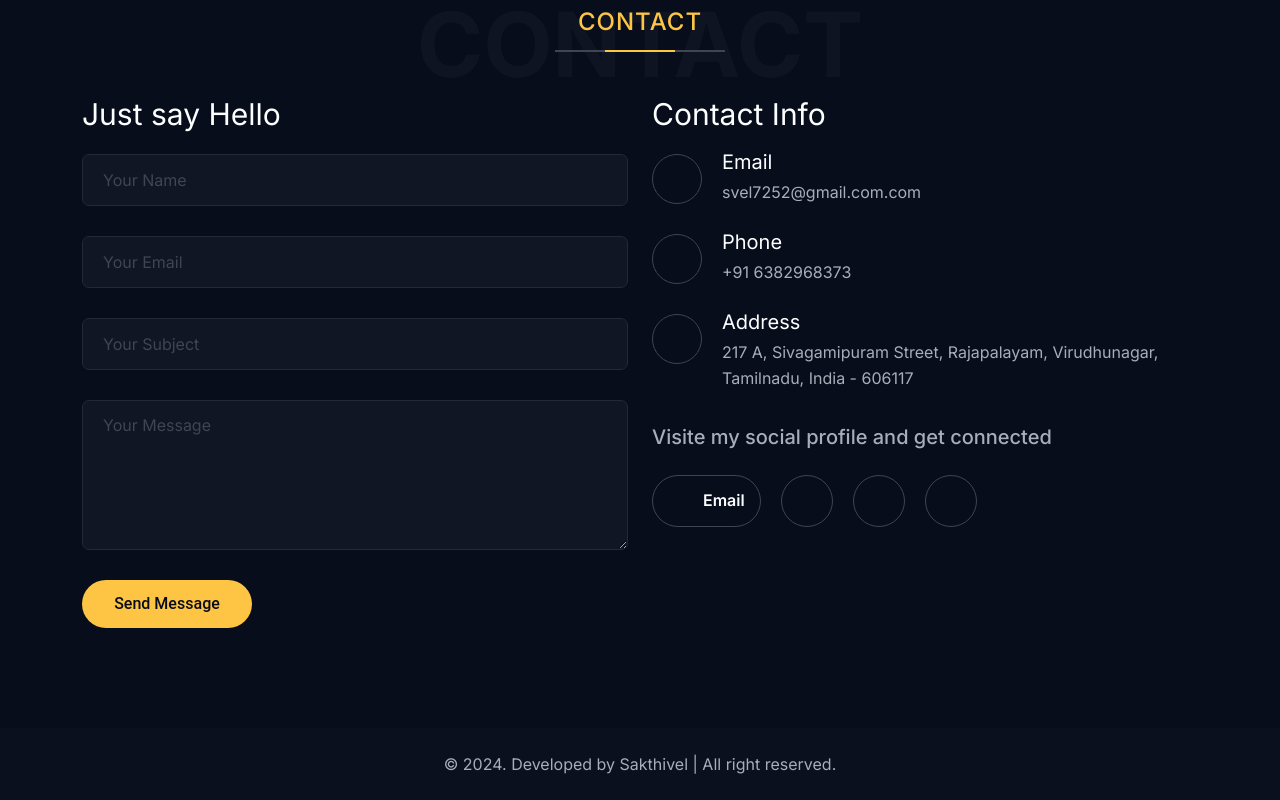
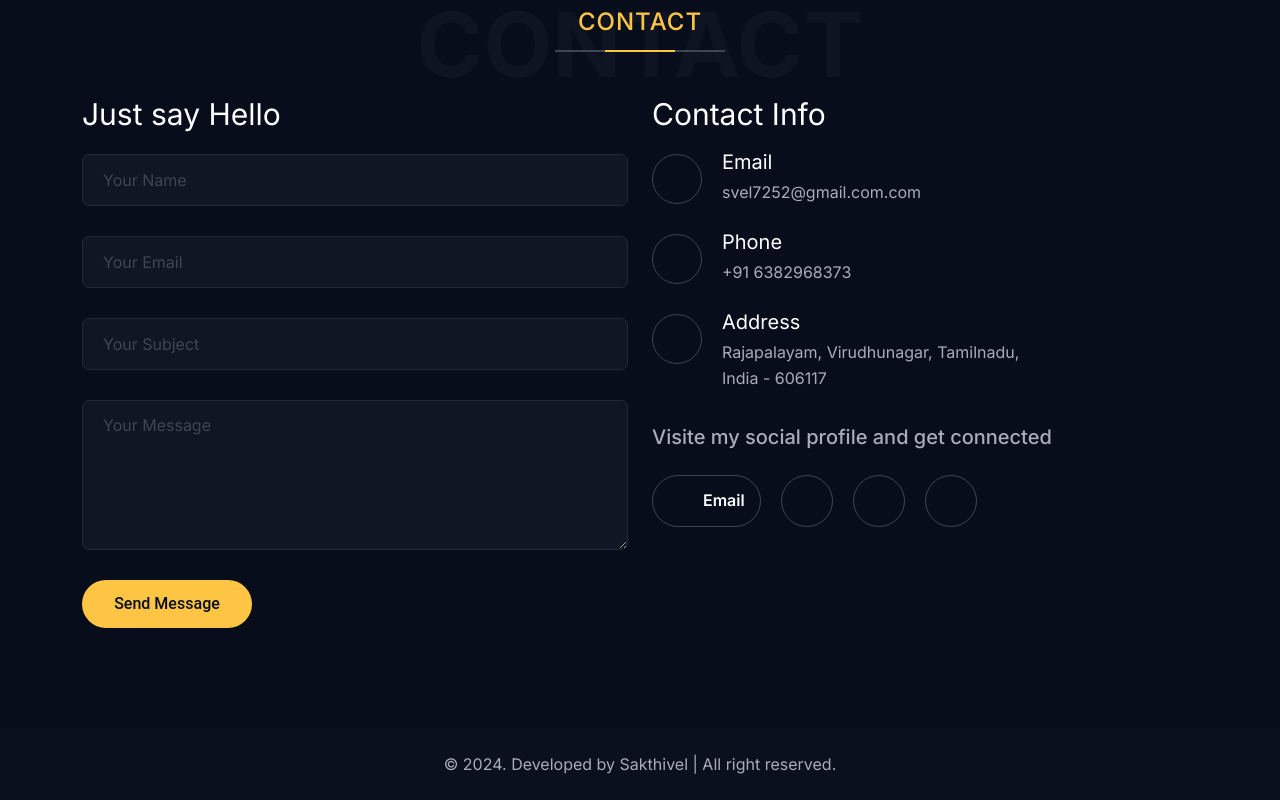
Before and after one commit to nameissakthi/Sakthivel-Portfolio, a React (Vite) app: page / in a window 1280 px wide. Shown: the part 3103-3903 px from the top of the page. Built offline with nearby package versions, Linux system fonts and the light colour scheme; some icons are missing.

Commit message:
Conatact page address changed

```diff
--- a/src/components/Contact/Contact.jsx
+++ b/src/components/Contact/Contact.jsx
@@ -86,7 +86,7 @@ const Contact = ({ data, socialData }) => {
                 </div>
                 <div className="st-single-info-details">
                   <h4>Address</h4>
-                  <span>217 A, Sivagamipuram Street, Rajapalayam, Virudhunagar, <br />Tamilnadu, India - 606117</span>
+                  <span>Rajapalayam, Virudhunagar, Tamilnadu, <br /> India - 606117</span>
                 </div>
               </div>
               <div className="st-social-info">
```
